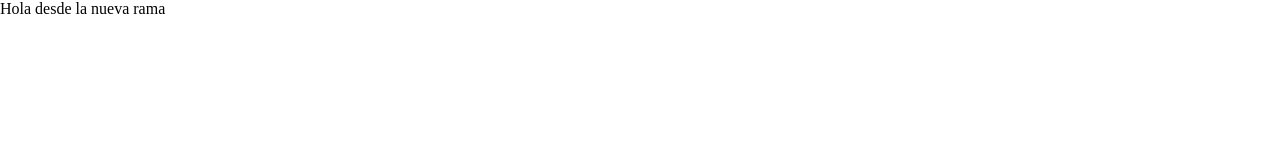
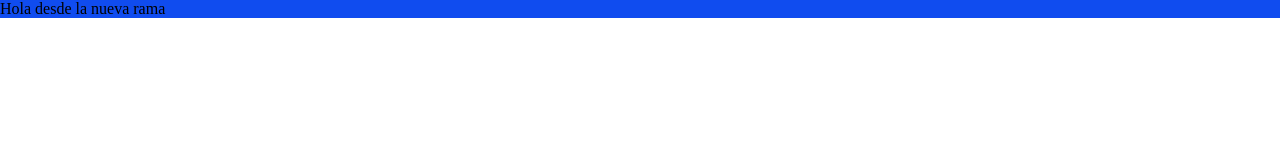
Before and after one commit to skia-byte/Uni2, a plain HTML site: page s36/index.html in a window 1280 px wide. Drawn offline with Linux system fonts and the light colour scheme.

Commit message:
feat: add p bg color

```diff
--- a/s36/assets/css/style.css
+++ b/s36/assets/css/style.css
@@ -3,3 +3,6 @@
   padding: 0;
   box-sizing: border-box;
 }
+p {
+  background-color: rgb(16, 76, 239);
+}
```
